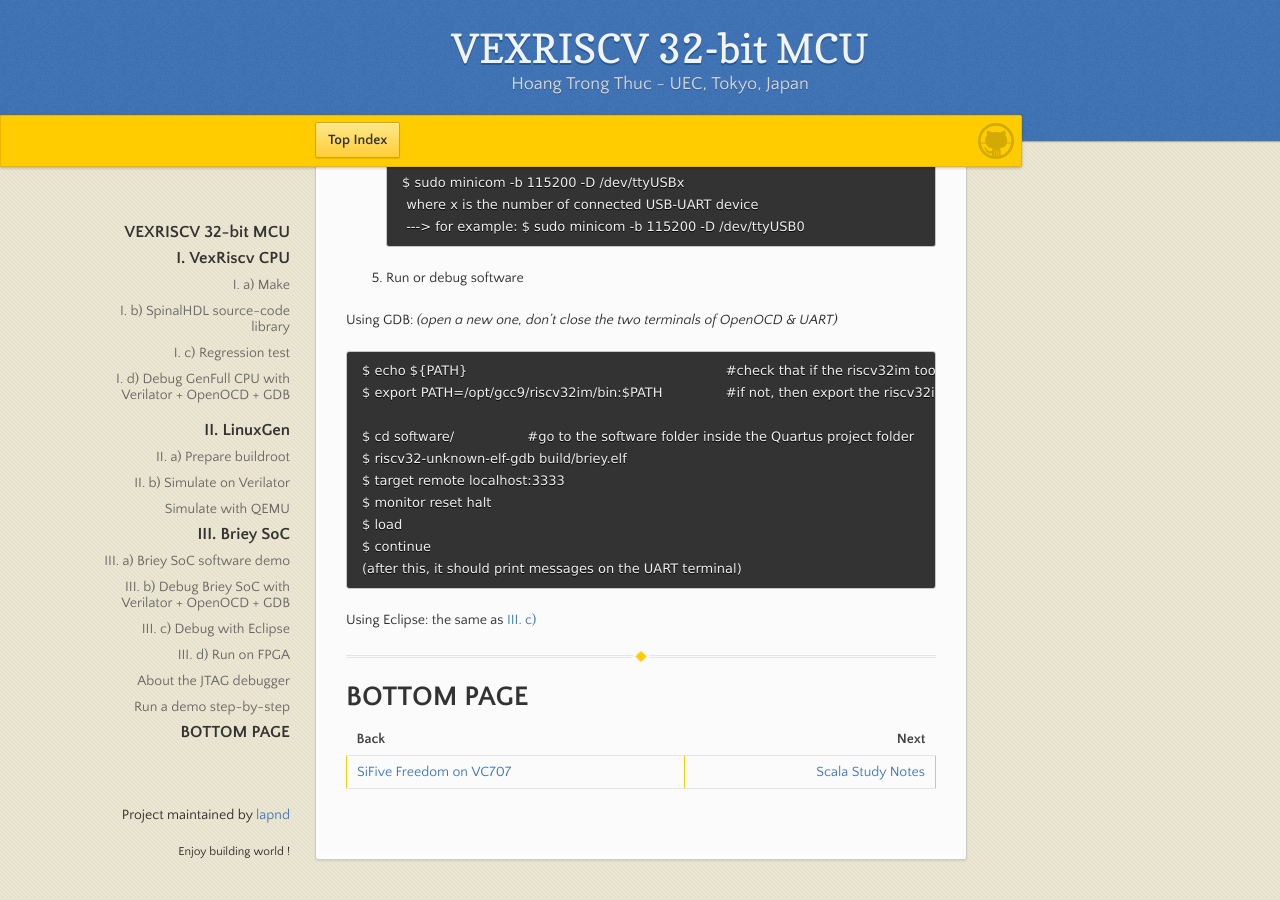
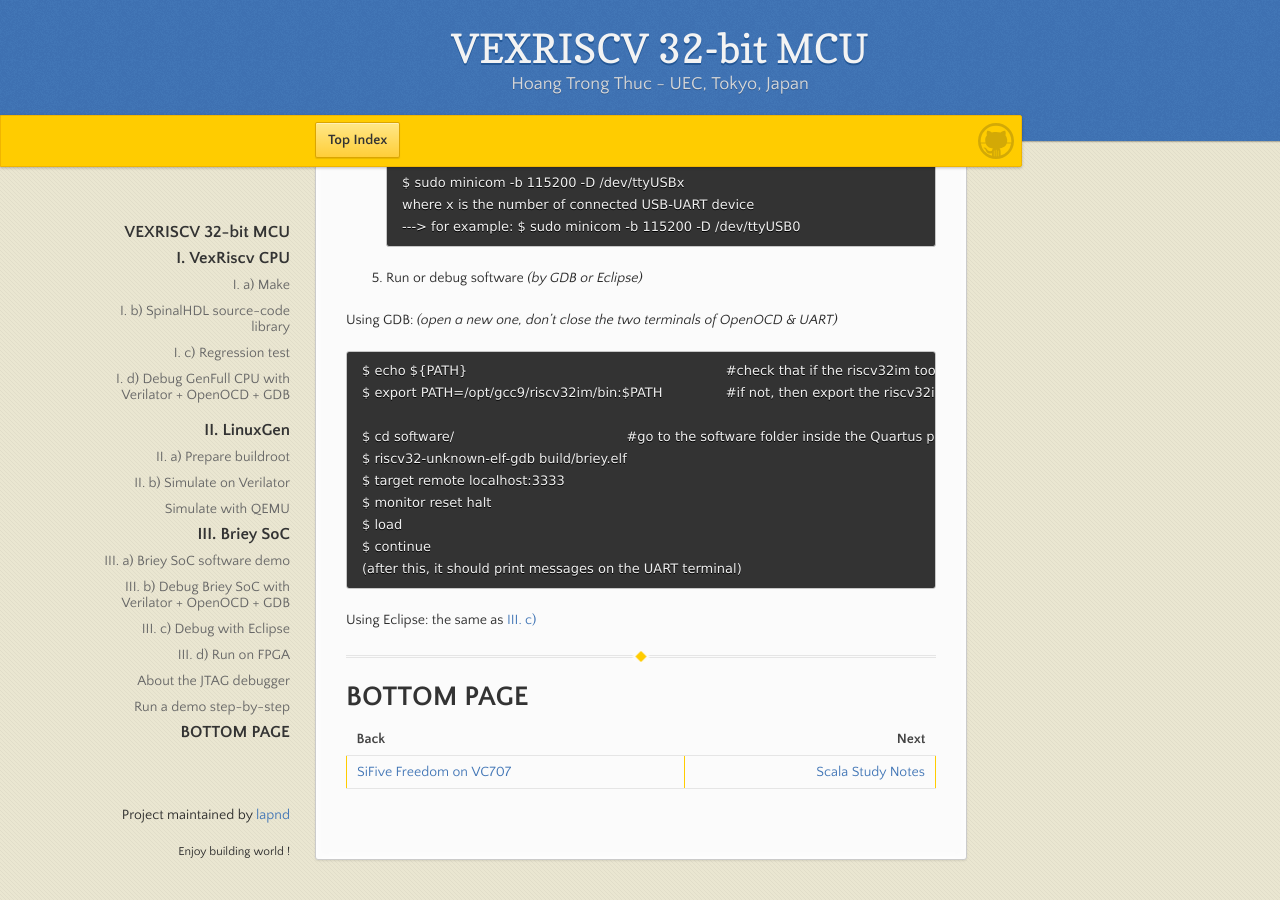
Before and after one commit to lapnd/httdes.github.io, a Jekyll site: the page built from vexriscv.md, in a window 1280 px wide and 900 px high, scrolled down 7492 px. Built offline with Jekyll 4.4.1, drawn with Linux system fonts in a browser that asks for light colours; our own code applies the rules of GitHub Pages for plain Markdown files.

Commit message:
Update vexriscv.md

````diff
--- a/vexriscv.md
+++ b/vexriscv.md
@@ -259,25 +259,25 @@ Then add this single line in the olimex-arm-usb-tiny-h.rules file:
 
 3. Create OpenOCD terminal: *(vexriscv_openocd/ folder is prepared in [Initial Setup: II.g)](./init.md#ii-g-openocd))*
 ```
-$ cd vexriscv_openocd/							#cd to your vexriscv_openocd folder
+$ cd vexriscv_openocd/					#cd to your vexriscv_openocd folder
 $ src/openocd -f tcl/interface/ftdi/olimex-arm-usb-tiny-h.cfg -c "set BRIEY_CPU0_YAML <cpu0.yaml PATH>" -f tcl/target/briey.cfg
-	where <cpu0.yaml PATH> point to the file cpu0.yaml in the VexRiscv folder
-	---> for example: $ src/openocd -f tcl/interface/ftdi/olimex-arm-usb-tiny-h.cfg -c "set BRIEY_CPU0_YAML /home/ubuntu/Projects/VexRiscv/cpu0.yaml" -f tcl/target/briey.cfg
+where <cpu0.yaml PATH> point to the file cpu0.yaml in the VexRiscv folder
+---> for example: $ src/openocd -f tcl/interface/ftdi/olimex-arm-usb-tiny-h.cfg -c "set BRIEY_CPU0_YAML /home/ubuntu/Projects/VexRiscv/cpu0.yaml" -f tcl/target/briey.cfg
 ```
 4. Create UART terminal: *(open a new one, don't close the OpenOCD terminal)*
 ```
 $ sudo minicom -b 115200 -D /dev/ttyUSBx
-	where x is the number of connected USB-UART device
-	---> for example: $ sudo minicom -b 115200 -D /dev/ttyUSB0
+where x is the number of connected USB-UART device
+---> for example: $ sudo minicom -b 115200 -D /dev/ttyUSB0
 ```
-5. Run or debug software
+5. Run or debug software *(by GDB or Eclipse)*
 
 Using GDB: *(open a new one, don't close the two terminals of OpenOCD & UART)*
 
 	$ echo ${PATH}								#check that if the riscv32im toolchain is on the PATH or not
 	$ export PATH=/opt/gcc9/riscv32im/bin:$PATH		#if not, then export the riscv32im toolchain to the PATH
 
-	$ cd software/			#go to the software folder inside the Quartus project folder
+	$ cd software/						#go to the software folder inside the Quartus project folder
 	$ riscv32-unknown-elf-gdb build/briey.elf
 	$ target remote localhost:3333
 	$ monitor reset halt
````
